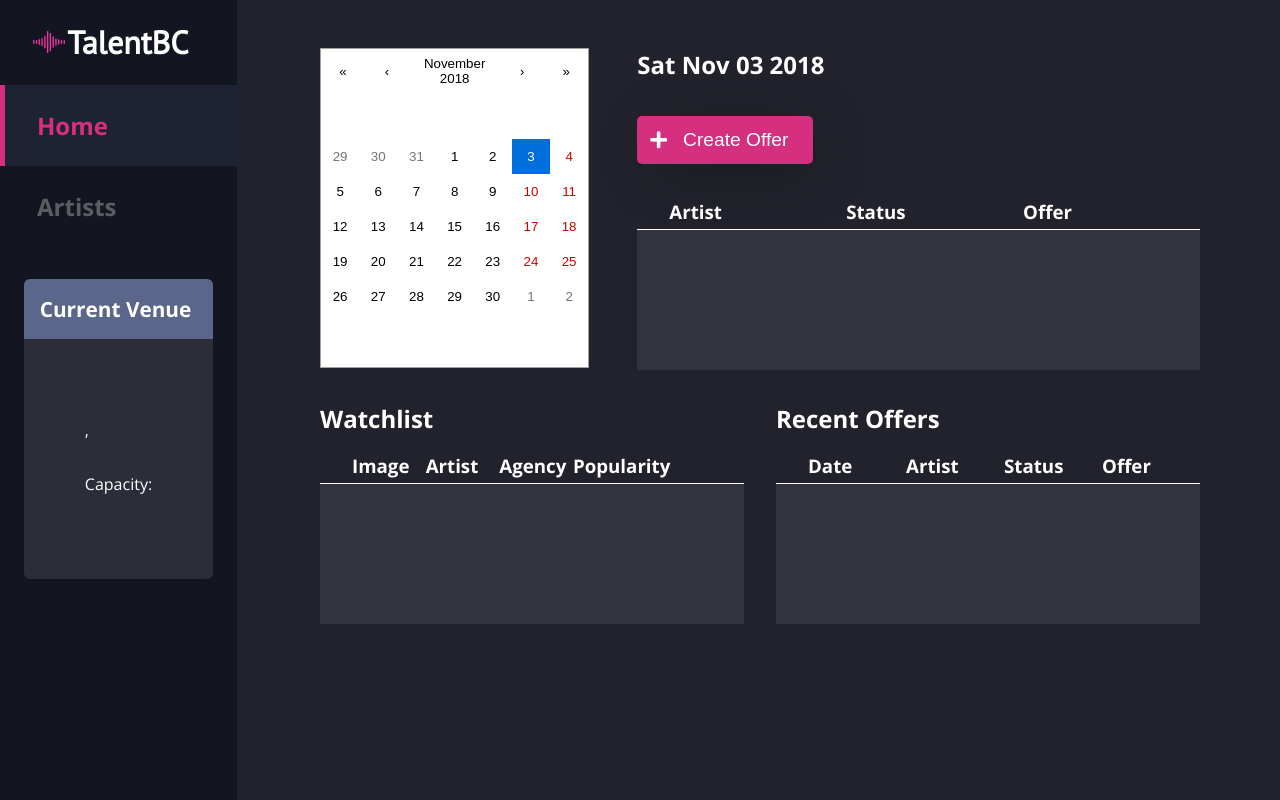
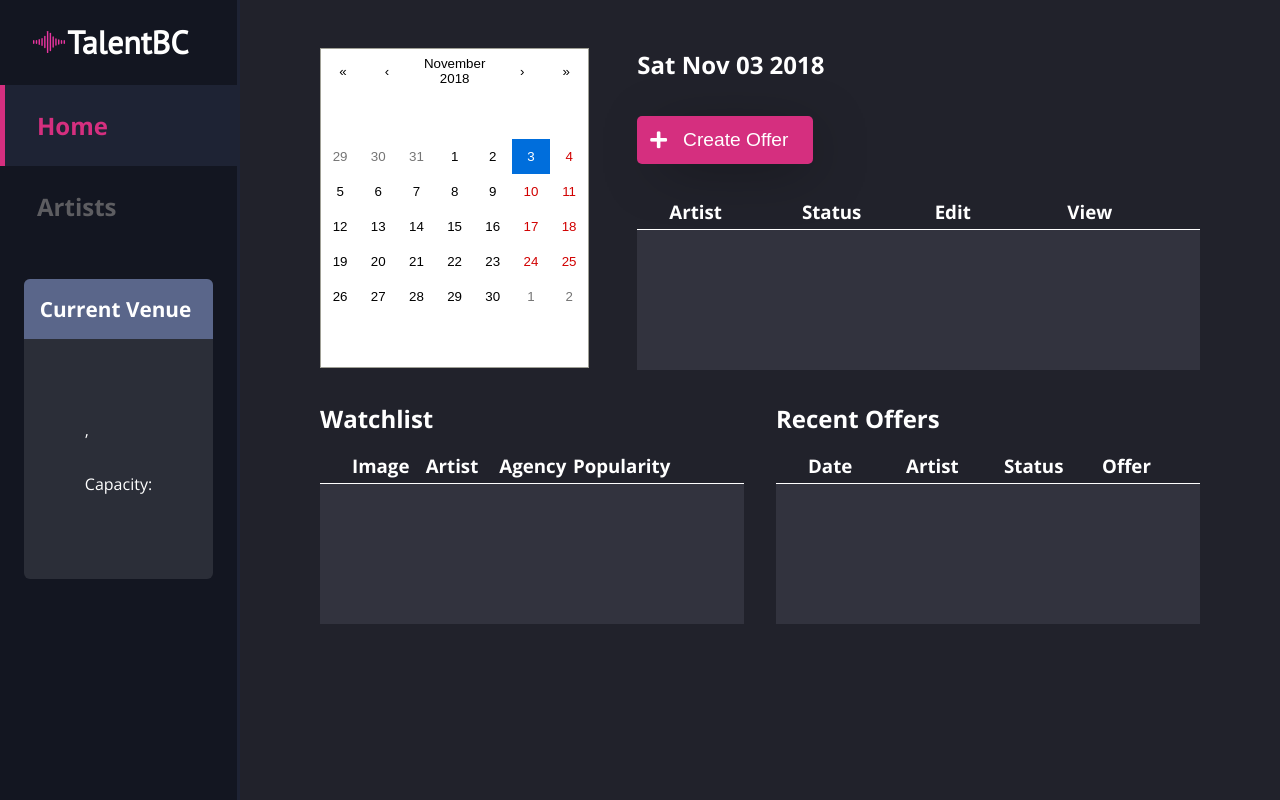
Before and after one commit to GraySmith00/talent-buyer-client, a React (Create React App) app: page /home in a window 1280 px wide. Built offline with nearby package versions, Linux system fonts and the light colour scheme.

Commit message:
Add table heading for view offer

```diff
--- a/src/components/Dashboard/Dashboard.css
+++ b/src/components/Dashboard/Dashboard.css
@@ -36,7 +36,7 @@
     margin-right: 1rem; }
   .dashboard .table-headings {
     display: grid;
-    grid-template-columns: repeat(3, 10fr);
+    grid-template-columns: repeat(4, 10fr);
     border-bottom: 1px solid #fff;
     align-items: center;
     padding-left: 2rem;
--- a/src/components/Dashboard/Dashboard.js
+++ b/src/components/Dashboard/Dashboard.js
@@ -11,13 +11,16 @@ import OffersContainer from '../OffersContainer/OffersContainer';
 import EditOfferModal from '../EditOfferModal/EditOfferModal';
 import RecentOffers from '../RecentOffers/RecentOffers';
 import Watchlist from '../Watchlist/Watchlist';
+import ViewOfferModal from '../ViewOfferModal/ViewOfferModal';
 
 class Dashboard extends Component {
   state = {
     date: new Date(),
     offerModalOpen: false,
     editOfferModalOpen: false,
-    editOfferId: ''
+    viewOfferModalOpen: false,
+    editOfferId: '',
+    viewOfferId: ''
   };
 
   componentDidMount() {
@@ -33,13 +36,19 @@ class Dashboard extends Component {
     this.setState({ editOfferModalOpen: true, editOfferId: id });
   };
   closeEditOfferModal = () => this.setState({ editOfferModalOpen: false });
+  openViewOfferModal = id => {
+    this.setState({ viewOfferModalOpen: true, viewOfferId: id });
+  };
+  closeViewOfferModal = () => this.setState({ viewOfferModalOpen: false });
 
   render() {
     const {
       offerModalOpen,
       date,
       editOfferId,
-      editOfferModalOpen
+      editOfferModalOpen,
+      viewOfferId,
+      viewOfferModalOpen
     } = this.state;
     const dateString = date.toString().slice(0, 15);
 
@@ -52,6 +61,12 @@ class Dashboard extends Component {
           <EditOfferModal
             offerId={editOfferId}
             closeEditOfferModal={this.closeEditOfferModal}
+          />
+        )}
+        {viewOfferModalOpen && (
+          <ViewOfferModal
+            offerId={viewOfferId}
+            closeViewOfferModal={this.closeViewOfferModal}
           />
         )}
         <Nav />
@@ -74,11 +89,13 @@ class Dashboard extends Component {
               <div className="table-headings">
                 <h3>Artist</h3>
                 <h3>Status</h3>
-                <h3>Offer</h3>
+                <h3>Edit</h3>
+                <h3>View</h3>
               </div>
               <OffersContainer
                 date={date}
                 openEditOfferModal={this.openEditOfferModal}
+                openViewOfferModal={this.openViewOfferModal}
               />
             </div>
           </div>
--- a/src/components/Dashboard/Dashboard.scss
+++ b/src/components/Dashboard/Dashboard.scss
@@ -53,7 +53,7 @@
 
   .table-headings {
     display: grid;
-    grid-template-columns: repeat(3, 10fr);
+    grid-template-columns: repeat(4, 10fr);
     border-bottom: 1px solid #fff;
     align-items: center;
     padding-left: 2rem;
```
